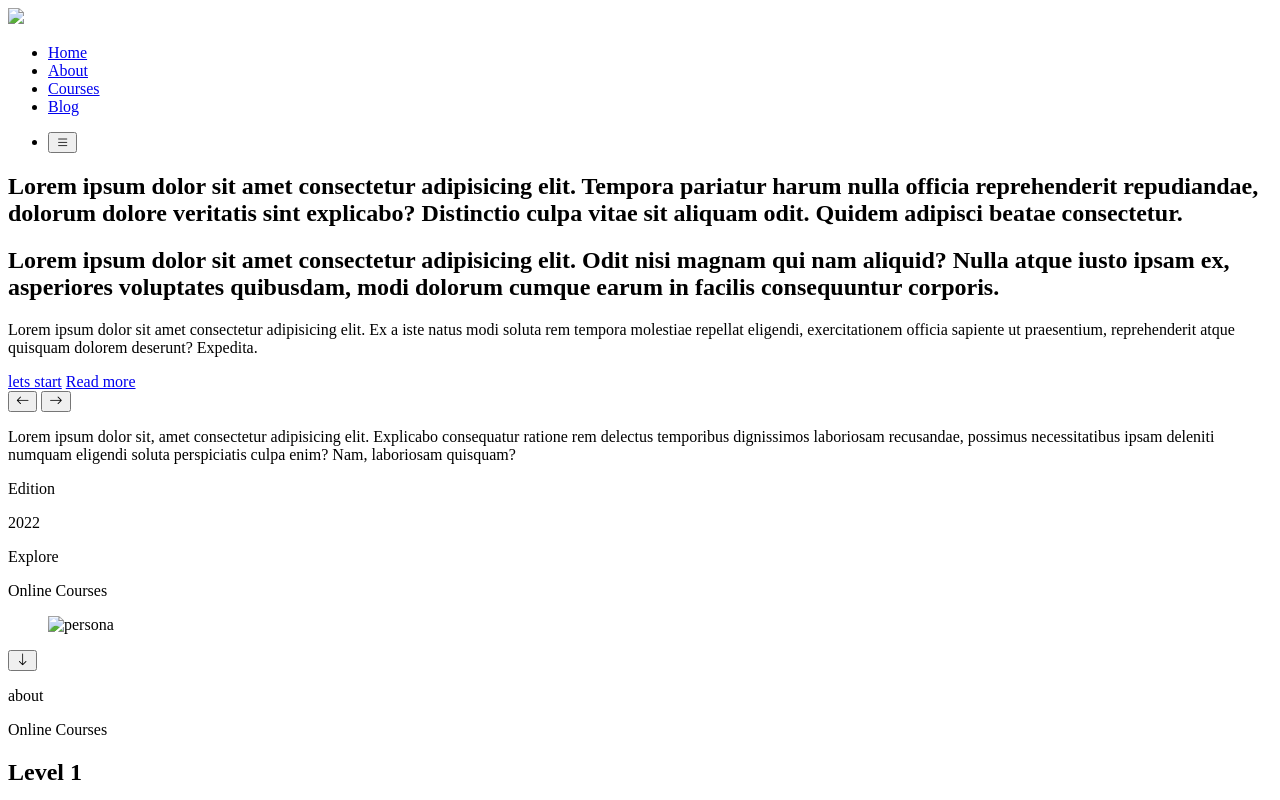
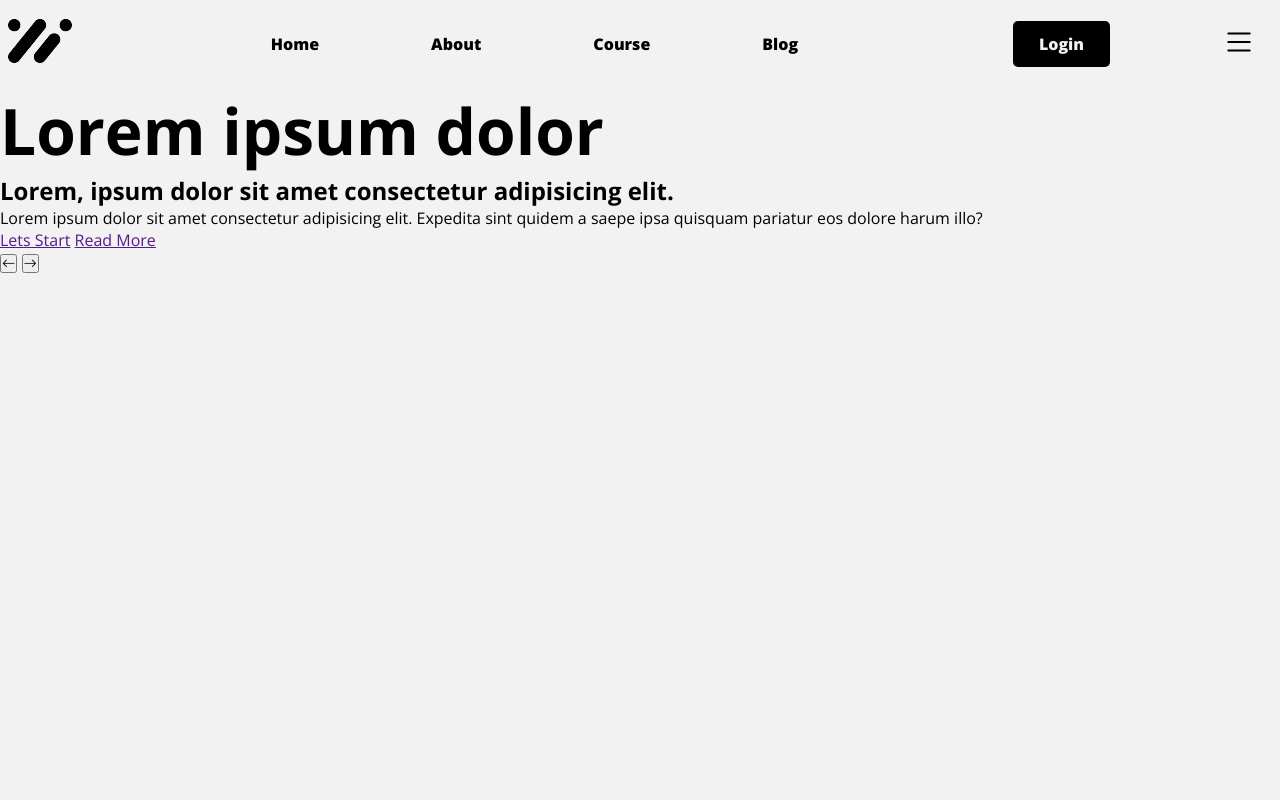
Before and after one commit to ZannianMantilla/Landing, a plain HTML site: page index.html in a window 1280 px wide. Shown: the top 800 px of the page. Drawn offline with nearby package versions, Linux system fonts and the light colour scheme.

Commit message:
menu y un poco de saludo

```diff
--- a/index.html
+++ b/index.html
@@ -5,39 +5,43 @@
   <meta charset="UTF-8">
   <meta name="viewport" content="width=device-width, initial-scale=1.0">
   <link rel="stylesheet" href="https://cdn.jsdelivr.net/npm/bootstrap-icons@1.11.3/font/bootstrap-icons.min.css">
+  <link href="https://fonts.googleapis.com/css2?family=Open+Sans:ital,wght@0,300..800;1,300..800&display=swap"
+    rel="stylesheet">
+  <link rel="stylesheet" href="main.css">
   <title>Document</title>
 </head>
-<header>
-  <div>
 
-    <!--logo-->
-    <a href="#">
-      <img src="logo">
+<body>
+  <header class="header">
+    <div class="contenedor header__menu">
+      <a href="">
+        <img src="logo (2).png" alt="Logo">
       </a>
-
       <!--navegacion-->
-    <nav>
-
-      <ul>
-        <li>
-          <a href="#">Home</a>
+      <nav class="header__nav">
+        <ul class="nav__list">
+          <li class="nav__item">
+            <a href="" class="nav__link">Home</a>
           </li>
-        <li>
-          <a href="#">About</a>
+          <li class="nav__item">
+            <a href="" class="nav__link">About</a>
           </li>
-        <li>
-          <a href="#">Courses</a>
+          <li class="nav__item">
+            <a href="" class="nav__link">Course</a>
           </li>
-        <li>
-          <a href="#">Blog</a>
+          <li class="nav__item">
+            <a href="" class="nav__link">Blog</a>
           </li>
         </ul>
+      </nav>
 
-    </nav>
-    <nav>
-      <ul>
-        <li>
-          <button>
+      <nav class="header__nav">
+        <ul class="nav__list">
+          <li class="nav__item">
+            <a href="" class="nav__link nav__link--secundario">Login</a>
+          </li>
+          <li class="nav__item">
+            <button class="nav__boton">
               <i class="bi bi-list"></i>
             </button>
           </li>
@@ -47,28 +51,26 @@
   </header>
 
 
+  <main>
     <!--seccion inicio-->
-<section>
-  <div>
-    <h1>
-      Lorem ipsum dolor sit amet consectetur adipisicing elit. Tempora pariatur harum nulla officia reprehenderit
-      repudiandae, dolorum dolore veritatis sint explicabo? Distinctio culpa vitae sit aliquam odit. Quidem adipisci
-      beatae consectetur.
+    <section id="inicio">
+      <div class="contenedor">
+        <div class="contenedor__inicio">
+          <h1 class="inicio__titulo">
+            Lorem ipsum dolor
           </h1>
           <h2>
-      Lorem ipsum dolor sit amet consectetur adipisicing elit. Odit nisi magnam qui nam aliquid? Nulla atque iusto
-      ipsam
-      ex, asperiores voluptates quibusdam, modi dolorum cumque earum in facilis consequuntur corporis.
+            Lorem, ipsum dolor sit amet consectetur adipisicing elit.
           </h2>
           <p>
-      Lorem ipsum dolor sit amet consectetur adipisicing elit. Ex a iste natus modi soluta rem tempora molestiae
-      repellat eligendi, exercitationem officia sapiente ut praesentium, reprehenderit atque quisquam dolorem
-      deserunt?
-      Expedita.
+            Lorem ipsum dolor sit amet consectetur adipisicing elit. Expedita sint quidem a saepe ipsa quisquam pariatur
+            eos
+            dolore harum illo?
           </p>
           <div>
-      <a href="#">lets start</a>
-      <a href="#">Read more</a>
+            <a href="">Lets Start</a>
+            <a href="">Read More</a>
+          </div>
         </div>
       </div>
       <div>
@@ -79,13 +81,15 @@
           <i class="bi bi-arrow-right"></i>
         </button>
       </div>
+      </div>
     </section>
 
     <!--banner-->
     <section>
-  <div>
+      <div class="contenedor">
         <p>
-      Lorem ipsum dolor sit, amet consectetur adipisicing elit. Explicabo consequatur ratione rem delectus temporibus
+          Lorem ipsum dolor sit, amet consectetur adipisicing elit. Explicabo consequatur ratione rem delectus
+          temporibus
           dignissimos laboriosam recusandae, possimus necessitatibus ipsam deleniti numquam eligendi soluta perspiciatis
           culpa enim? Nam, laboriosam quisquam?
         </p>
@@ -99,12 +103,13 @@
     <!--explore-->
 
     <section>
+      <div class="contenedor">
         <div>
           <p>Explore</p>
           <p>Online Courses</p>
         </div>
 
-  <div>
+        <div class="contenedor">
           <figure>
             <img src="" alt="persona">
           </figure>
@@ -113,14 +118,16 @@
           </button>
         </div>
 
-  <div>
+        <div class="contenedor">
           <p>about</p>
           <p>Online Courses</p>
+        </div>
       </div>
     </section>
 
     <!-- card -->
     <section>
+      <div class="contenedor">
         <div>
           <h1>Level 1</h1>
           <p>
@@ -147,19 +154,22 @@
           </p>
           <a href="#">read more</a>
         </div>
+      </div>
     </section>
 
     <!--trabajos-->
     <section>
-  <div>
+      <div class="contenedor">
         <div>
           <h1>Lorem ipsum, dolor sit amet consectetur adipisicing elit. Voluptatum eveniet quas consequatur dicta veniam
             hic
-        sint. Inventore corporis provident expedita corrupti. Consequatur quisquam minus ratione quam ipsam deserunt,
+            sint. Inventore corporis provident expedita corrupti. Consequatur quisquam minus ratione quam ipsam
+            deserunt,
             exercitationem provident.</h1>
           <p>
             Lorem ipsum dolor sit amet consectetur adipisicing elit. Laboriosam beatae quos consequatur, quidem iusto
-        suscipit excepturi totam aliquid vitae repudiandae voluptas, labore quibusdam voluptatum, tempore dignissimos
+            suscipit excepturi totam aliquid vitae repudiandae voluptas, labore quibusdam voluptatum, tempore
+            dignissimos
             ipsam dolore eum obcaecati?
           </p>
           <ul>
@@ -175,28 +185,26 @@
           </ul>
 
           <ul>
-
             <li>
               <p>
                 Lorem ipsum dolor, sit amet consectetur adipisicing elit. Amet quisquam excepturi natus tempore facere!
-            Quibusdam doloribus consequuntur totam, dicta eos accusantium quae autem perspiciatis? Voluptatibus omnis
+                Quibusdam doloribus consequuntur totam, dicta eos accusantium quae autem perspiciatis? Voluptatibus
+                omnis
                 recusandae consequuntur cumque corrupti.
               </p>
             </li>
-
           </ul>
 
           <ul>
-
             <li>
               <p>
                 Lorem ipsum dolor, sit amet consectetur adipisicing elit. Amet quisquam excepturi natus tempore facere!
                 Quibusdam
-            doloribus consequuntur totam, dicta eos accusantium quae autem perspiciatis? Voluptatibus omnis recusandae
+                doloribus consequuntur totam, dicta eos accusantium quae autem perspiciatis? Voluptatibus omnis
+                recusandae
                 consequuntur cumque corrupti.
               </p>
             </li>
-
           </ul>
         </div>
         <div>
@@ -207,10 +215,11 @@
       </div>
     </section>
 
+
     <!--negrito con sombrero-->
 
     <section>
-  <div>
+      <div class="contenedor">
         <div>
           <figure>
             <img src="" alt="negrito">
@@ -223,7 +232,8 @@
             iure, in eos itaque tenetur provident quibusdam qui, iste voluptatibus inventore, reiciendis eum molestias.
           </h1>
           <p>
-        Lorem ipsum dolor sit amet consectetur adipisicing elit. Id dolorum pariatur ducimus quod nemo at iure eveniet
+            Lorem ipsum dolor sit amet consectetur adipisicing elit. Id dolorum pariatur ducimus quod nemo at iure
+            eveniet
             quaerat? At expedita culpa, est repellat voluptatem consequatur animi reprehenderit veniam sunt nesciunt!
           </p>
           <a href="">read more</a>
@@ -232,9 +242,8 @@
     </section>
 
     <!--magenta-->
-
     <section>
-  <div>
+      <div class="contenedor">
         <div>
           <h1>Lorem ipsum dolor sit, amet consectetur adipisicing elit. Voluptatibus repellat rerum, dignissimos ea
             officia
@@ -249,10 +258,10 @@
       </div>
     </section>
 
-<!--testimonios-->
+    <!-- Testimonio -->
 
     <section>
-  <div>
+      <div class="contenedor">
         <div>
           <h1>
             Lorem ipsum dolor sit amet, consectetur adipisicing elit. Illo reprehenderit alias dolorum hic optio! Id
@@ -262,16 +271,15 @@
         </div>
 
         <div>
-      <div>
           <img src="" alt="persona">
         </div>
-      <div>
         <div>
           <p>nombre persona</p>
           <div>
             <p>fecha</p>
             <div>
-              <p>Lorem ipsum dolor sit amet consectetur adipisicing elit. Illo accusamus neque consequuntur qui cumque
+              <p>Lorem ipsum dolor sit amet consectetur adipisicing elit. Illo accusamus neque consequuntur qui
+                cumque
                 quis illum voluptate suscipit id commodi.</p>
               <div>
                 <span>
@@ -300,7 +308,8 @@
                     <div>
                       <p>fecha</p>
                       <div>
-                        <p>Lorem ipsum dolor sit amet consectetur adipisicing elit. Illo accusamus neque consequuntur
+                        <p>Lorem ipsum dolor sit amet consectetur adipisicing elit. Illo accusamus neque
+                          consequuntur
                           qui cumque
                           quis illum voluptate suscipit id commodi.</p>
                         <div>
@@ -352,7 +361,7 @@
                                     </span>
                                   </div>
 
-                                  <div>
+                                  <div class="contenedor">
                                     <div>
                                       <img src="" alt="persona">
                                     </div>
@@ -362,7 +371,8 @@
                                         <div>
                                           <p>fecha</p>
                                           <div>
-                                            <p>Lorem ipsum dolor sit amet consectetur adipisicing elit. Illo accusamus
+                                            <p>Lorem ipsum dolor sit amet consectetur adipisicing elit. Illo
+                                              accusamus
                                               neque consequuntur qui cumque
                                               quis illum voluptate suscipit id commodi.</p>
                                             <div>
@@ -386,17 +396,13 @@
                                         </div>
                                       </div>
                                     </div>
-
-
-
-
+                                  </div>
 
     </section>
 
-<!--formulario-->
-
+    <!-- Formulario -->
     <section>
-  <div>
+      <div class="contenedor">
         <div>
           <figure>
             <img src="" alt="persona">
@@ -422,68 +428,68 @@
         </div>
       </div>
     </section>
+  </main>
 
-<!--footer-->
-
-<footer>
+  <!-- footer -->
+  <Footer>
+    <div class="contenedor">
       <div>
-    <div>
-      <h1>Lorem, ipsum.</h1>
+        <h1>lorem ipsum</h1>
         <nav>
           <ul>
             <li>
-            <a href="">Lorem, ipsum.</a>
+              <a href="#">Lorem, ipsum.</a>
             </li>
             <li>
-            <a href="">Lorem, ipsum.</a>
+              <a href="#">Lorem, ipsum.</a>
             </li>
             <li>
-            <a href="">Lorem, ipsum.</a>
+              <a href="#">Lorem, ipsum.</a>
             </li>
             <li>
-            <a href="">Lorem, ipsum.</a>
+              <a href="#">Lorem, ipsum.</a>
             </li>
           </ul>
         </nav>
       </div>
       <div>
-
-      <h1>Lorem, ipsum.</h1>
+        <h1>
+          Lorem, ipsum.
+        </h1>
         <p>
-        Lorem ipsum dolor, sit amet consectetur adipisicing elit. Tempore, tenetur molestias pariatur doloremque error
-        debitis et possimus perspiciatis odio neque deleniti dignissimos illum culpa reiciendis voluptatibus,
-        quibusdam fugit, voluptatum qui.
+          Lorem ipsum dolor sit, amet consectetur adipisicing elit. Molestiae ex obcaecati cupiditate qui, commodi
+          fugiat dignissimos maiores ducimus nisi error!
         </p>
       </div>
       <div>
-      <h1>Lorem, ipsum.</h1>
-      <form action="">
+        <h1>Lorem, ipsum dolor.</h1>
+        <form action=""></form>
         <input type="email">
-      </form>
         <button>
           <i class="bi bi-send"></i>
         </button>
-
+      </div>
     </div>
 
+
+    <div class="contenedor">
+      <div>Lorem, ipsum.</div>
       <div>
-      <div>Lorem, ipsum.</div>
-      <div><a href="#">
+        <a href="#">
           <i class="bi bi-facebook"></i>
         </a>
-      </div>
-      <div><a href="">
+        <div>
+          <a href="#">
             <i class="bi bi-instagram"></i>
           </a>
-      </div>
-      <div><a href="">
+
+          <a href="">
             <i class="bi bi-youtube"></i>
           </a>
         </div>
       </div>
-</footer>
-
-
+    </div>
+  </Footer>
 </body>
 
 </html>
--- /dev/null
+++ b/main.css
@@ -0,0 +1,78 @@
+* {
+  margin: 0;
+  padding: 0;
+  box-sizing: border-box;
+}
+
+body {
+  background-color: #f2f2f2;
+  font-size: 16px;
+  font-family: "Open Sans", sans-serif;
+}
+
+.contenedor {
+  max-width: 1600px;
+  margin: 0 auto;
+  align-items: center;
+}
+
+.header {
+}
+
+.header__menu {
+  display: flex;
+  justify-content: space-between;
+}
+
+.header__nav {
+}
+
+.nav__list {
+  display: flex;
+  gap: 4rem;
+  list-style: none;
+  align-items: center;
+}
+
+.nav__item {
+  padding: 24px;
+}
+
+.nav__link {
+  color: black;
+  text-decoration: none;
+  border-radius: 6px;
+  font-weight: 800;
+}
+
+.nav__link--secundario {
+  background-color: #000;
+  color: #f2f2f2;
+  padding: 12px 26px;
+  border-radius: 5px;
+}
+
+.nav__boton {
+  background: transparent;
+  border: none;
+  font-size: 34px;
+  font-weight: 700;
+}
+
+#inicio {
+  background-image: url();
+  background-repeat: no-repeat;
+  height: 100vh;
+}
+
+.inicio {
+}
+
+.inicio__titulo {
+  font-size: 4rem;
+}
+
+.titulo__flaco {
+  font-weight: lighter;
+  font-size: 1.5rem;
+}
```
Also changed, not shown: logo (2).png (added), saludo.png (added). Lines whose indentation alone changed are shown as unchanged.
